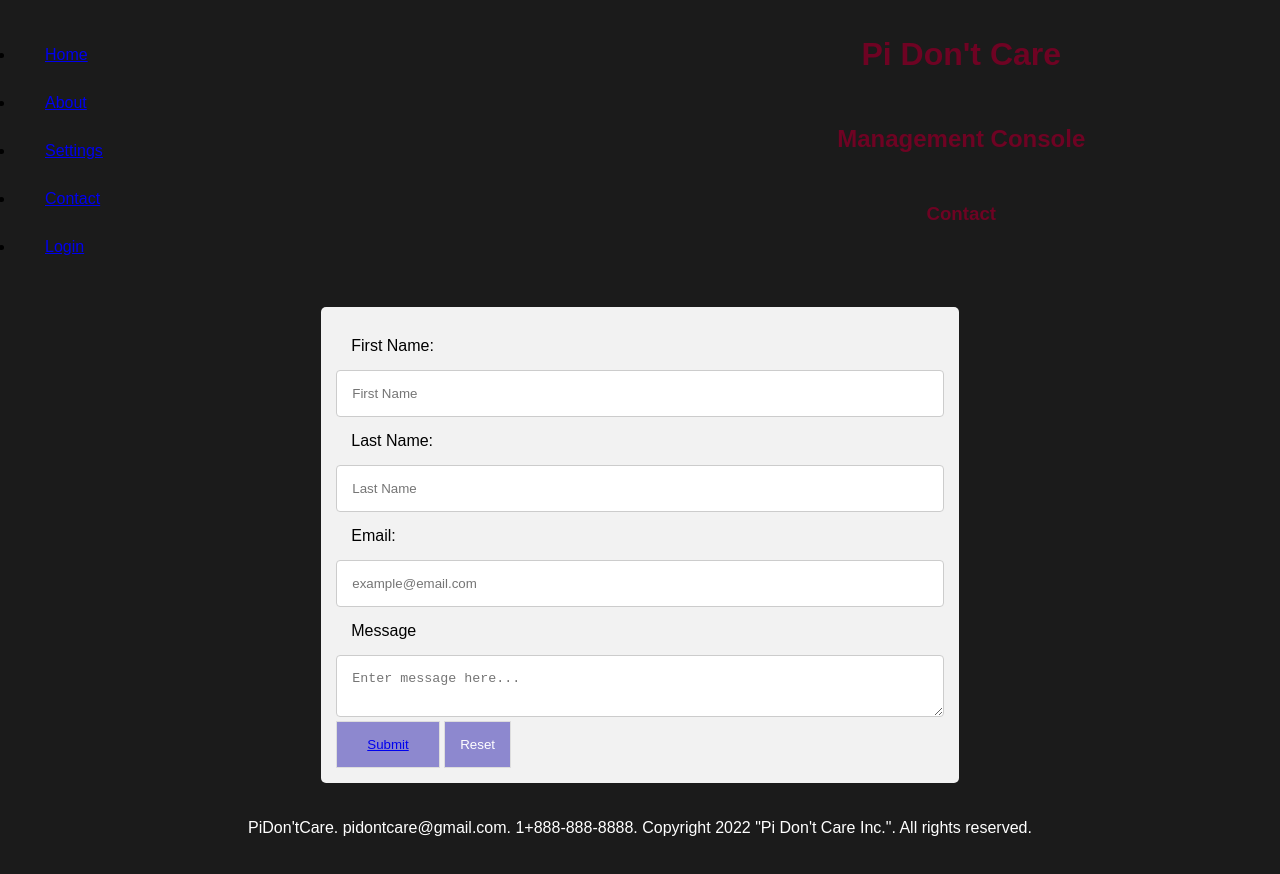
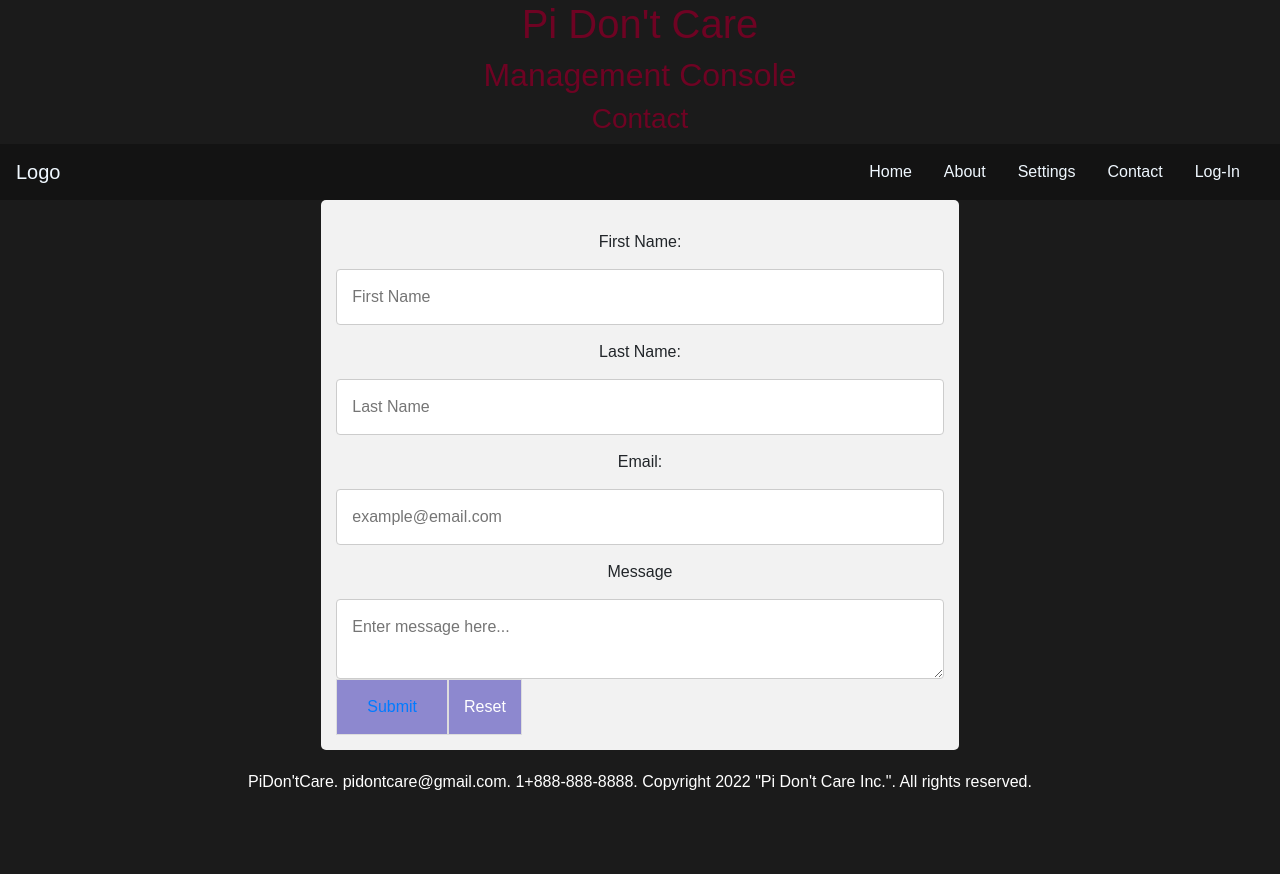
Before and after one commit to Clunky742/CapstoneWebDev, a plain HTML site: page WebDevTest/contact.html in a window 1280 px wide. Drawn offline with nearby package versions, Linux system fonts and the light colour scheme.

Commit message:
Update Contact and Log
pushing both contact and log updates at the same time. Both had the same changes including the new bootstrap and navigation placement

```diff
--- a/WebDevTest/contact.html
+++ b/WebDevTest/contact.html
@@ -6,18 +6,25 @@
     <link rel="stylesheet" href="nav.css">
     <meta name="viewport" content="width=device-width, initial-scale=1">
     <link rel="icon" type="image/png" sizes="16x16" href="image/favicon-16x16.png">
+
+    <!--Bootstrap from Bronson-->
+    <link rel="stylesheet" href="https://cdn.jsdelivr.net/npm/bootstrap@4.5.3/dist/css/bootstrap.min.css" integrity="sha384-TX8t27EcRE3e/ihU7zmQxVncDAy5uIKz4rEkgIXeMed4M0jlfIDPvg6uqKI2xXr2" crossorigin="anonymous">
+    <link rel="stylesheet" type="text/css" href="testStyle.css">
+
     <title>Contact Page</title>
 </head>
 <!--
-Edited 11/3/22
+Edited 11/16/22
 Jordan Carter
-Contact page v.1
+Contact page v.2
 -->
 <body>
+<script src="https://code.jquery.com/jquery-3.5.1.min.js" integrity="sha256-9/aliU8dGd2tb6OSsuzixeV4y/faTqgFtohetphbbj0=" crossorigin="anonymous"></script>
+<script src="https://cdn.jsdelivr.net/npm/bootstrap@4.5.3/dist/js/bootstrap.min.js" integrity="sha384-w1Q4orYjBQndcko6MimVbzY0tgp4pWB4lZ7lr30WKz0vr/aWKhXdBNmNb5D92v7s" crossorigin="anonymous"></script>
 
-    <div id = "contactgrid">
+    <!-- <div id = "contactgrid"> -->
 
-        <nav class = "stroke">
+        <!-- <nav class = "stroke">
             <ul>
                 <li><a href="index.html">Home</a></li>
                 <li><a href="about.html">About</a></li>
@@ -25,7 +32,7 @@ Contact page v.1
                 <li><a href="contact.html">Contact</a></li>
                 <li><a href="log.html">Login</a></li>
             </ul>
-        </nav>
+        </nav> -->
 
         <header>
             <h1>Pi Don't Care</h1>
@@ -33,6 +40,36 @@ Contact page v.1
             <h3>Contact</h3>
         </header>
 
+        <nav class="navbar navbar-expand-md">
+
+            <a class="navbar-brand" href="index.html">Logo</a>
+
+            <button class="navbar-toggler navbar-dark" type="button" data-toggle="collapse" data-target="#main-navigation">
+                <span class="navbar-toggler-icon"></span>
+            </button>
+
+            <div class="collapse navbar-collapse" id="main-navigation">
+                <ul class="navbar-nav">
+                    <li class="nav-item">
+                        <a class="nav-link" href="index.html">Home</a>
+                    </li>
+                    <li class="nav-item">
+                        <a class="nav-link" href="about.html">About</a>
+                    </li>
+                    <li class="nav-item">
+                        <a class="nav-link" href="settings.html">Settings</a>
+                    </li>
+                    <li class="nav-item">
+                        <a class="nav-link" href="contact.html">Contact</a>
+                    </li>
+                    <li>
+                        <a class="nav-link" href="log.html">Log-In</a>
+                    </li>
+                </ul>
+            </div>
+        </nav>
+
+    <div id = "contactgrid">
         <main>
             <form class="form-inline">
                 <label for="name">First Name:</label>
```
Also changed, not shown: WebDevTest/log.html (+41 -5 lines).
